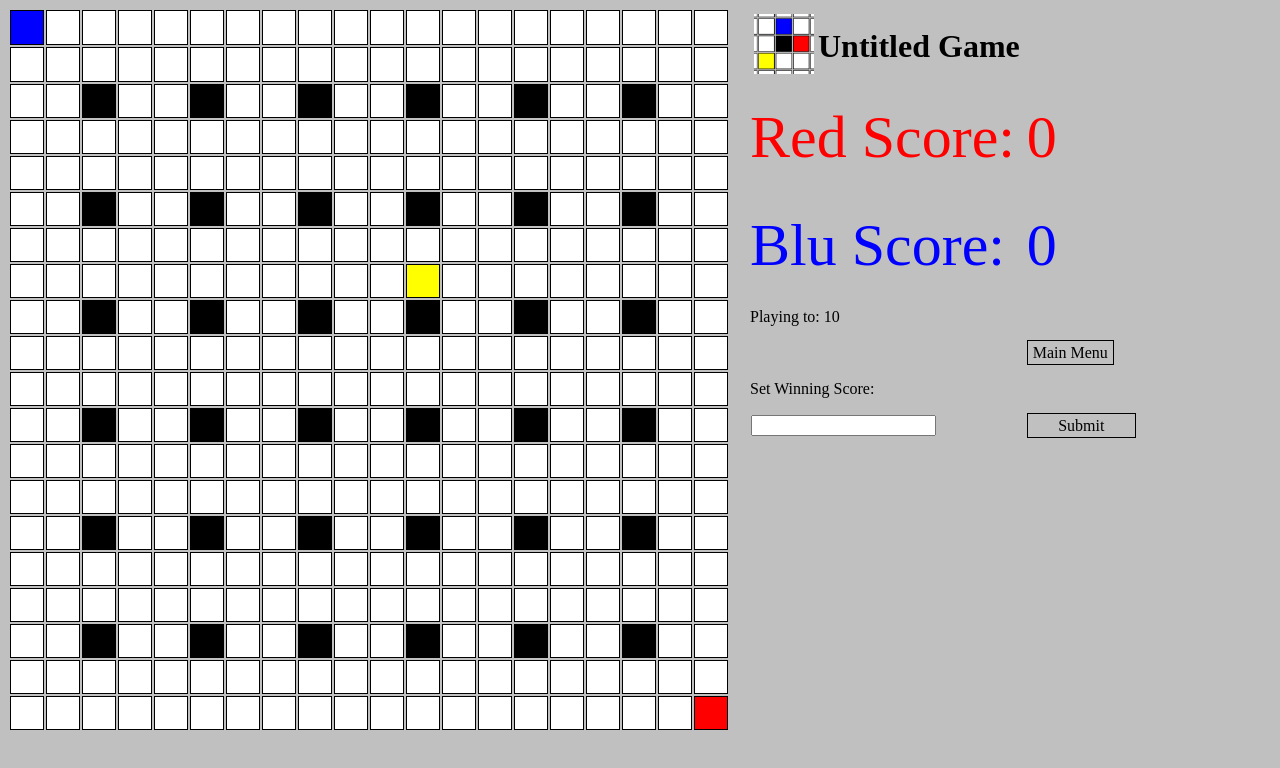
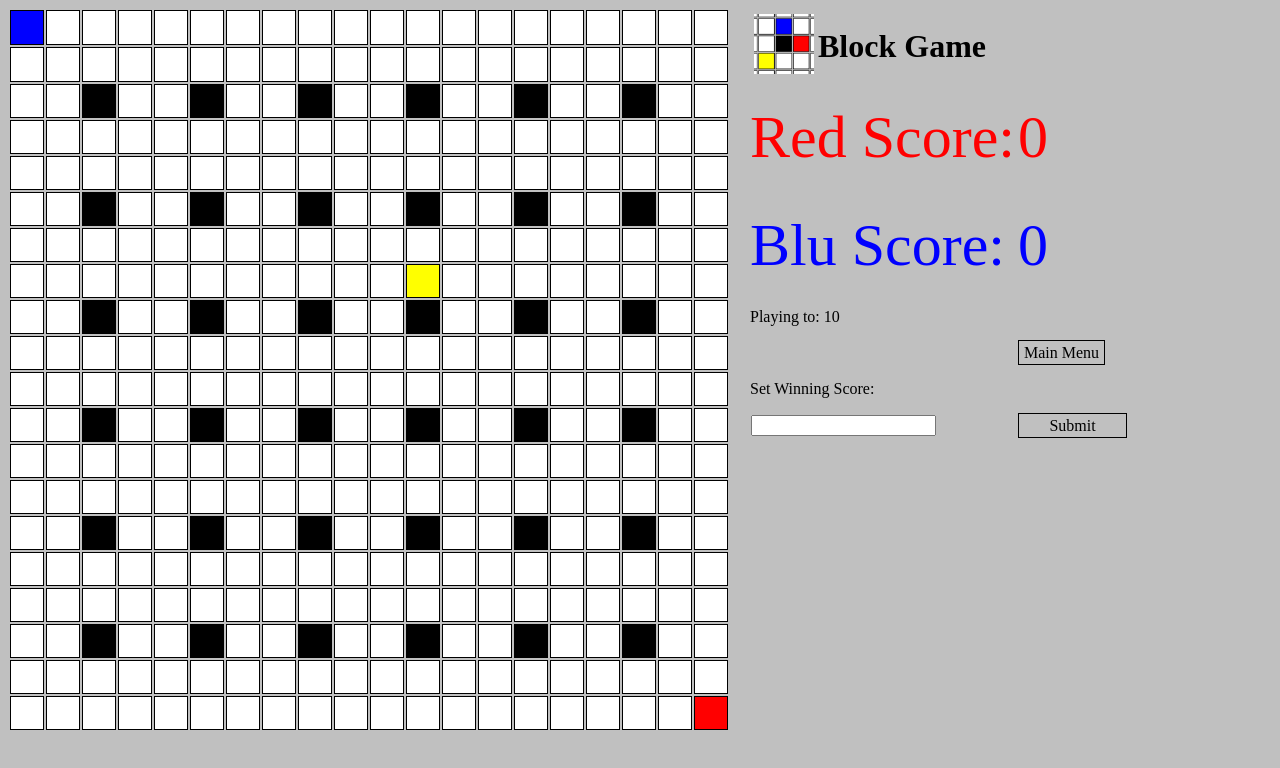
Before and after one commit to TheMostEpicest/Block-Game, a plain HTML site: page GameGrid.html in a window 1280 px wide. Drawn offline with Linux system fonts and the light colour scheme.

Commit message:
Update GameGrid.html

```diff
--- a/GameGrid.html
+++ b/GameGrid.html
@@ -1,7 +1,7 @@
 <!DOCTYPE html>
 <html>
     <head>
-        <title>Untitled Game</title>
+        <title>Block Game</title>
         <link href="./GameCss.css" type="text/css" rel="stylesheet">
         <link href="./Icons/GameIcon.png" rel="shortcut icon">
         <script src="./PointsMechanics.js"></script>
@@ -33,7 +33,7 @@
                     <table class="score">
                         <tr>
                             <td class="" rowspan="2"><img src="./Icons/GameIcon.png" class="TitleLogo"></td>
-                            <td><h1>Untitled Game</h1></td>
+                            <td><h1>Block Game</h1></td>
                         </tr>
                     </table>
                 </td>
```
